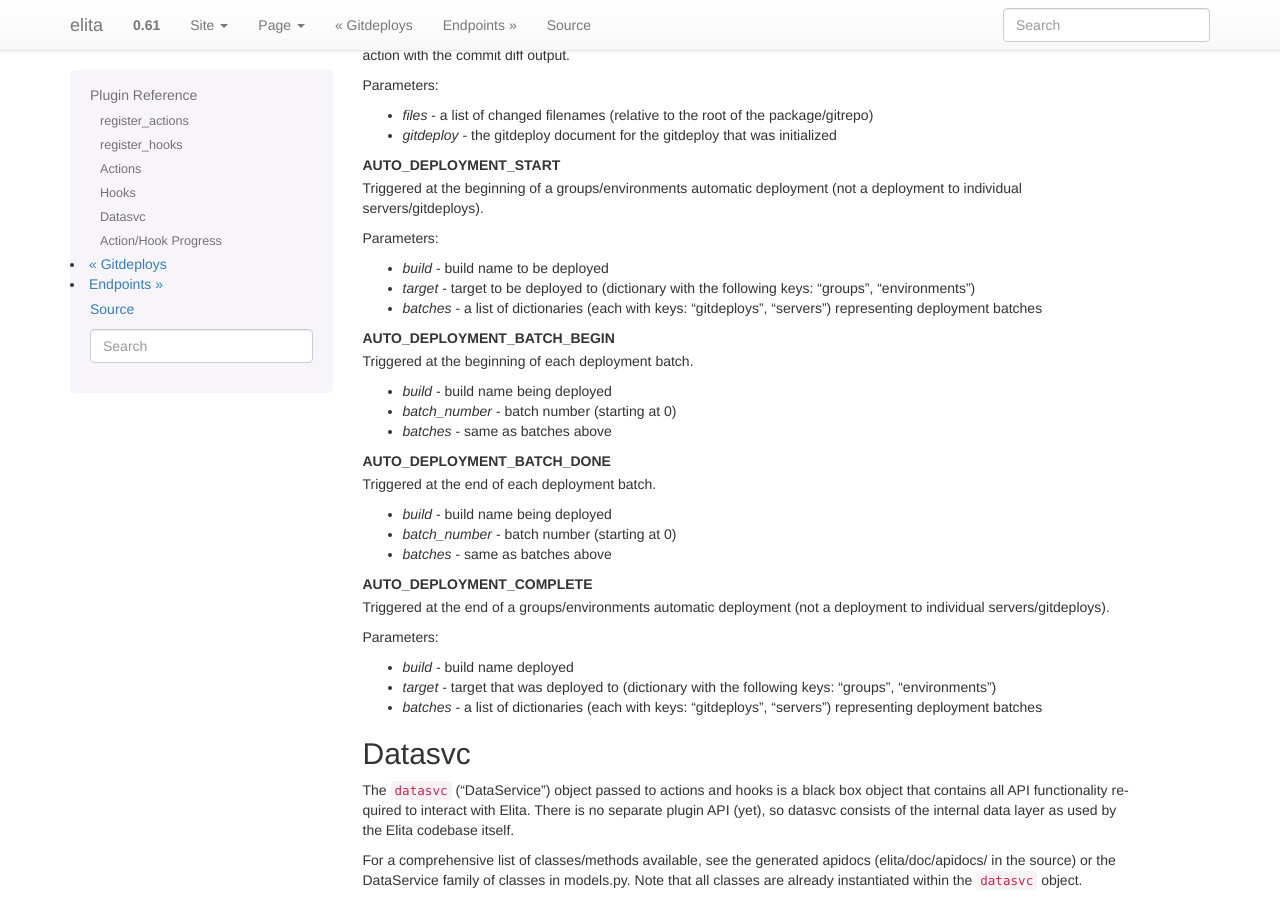
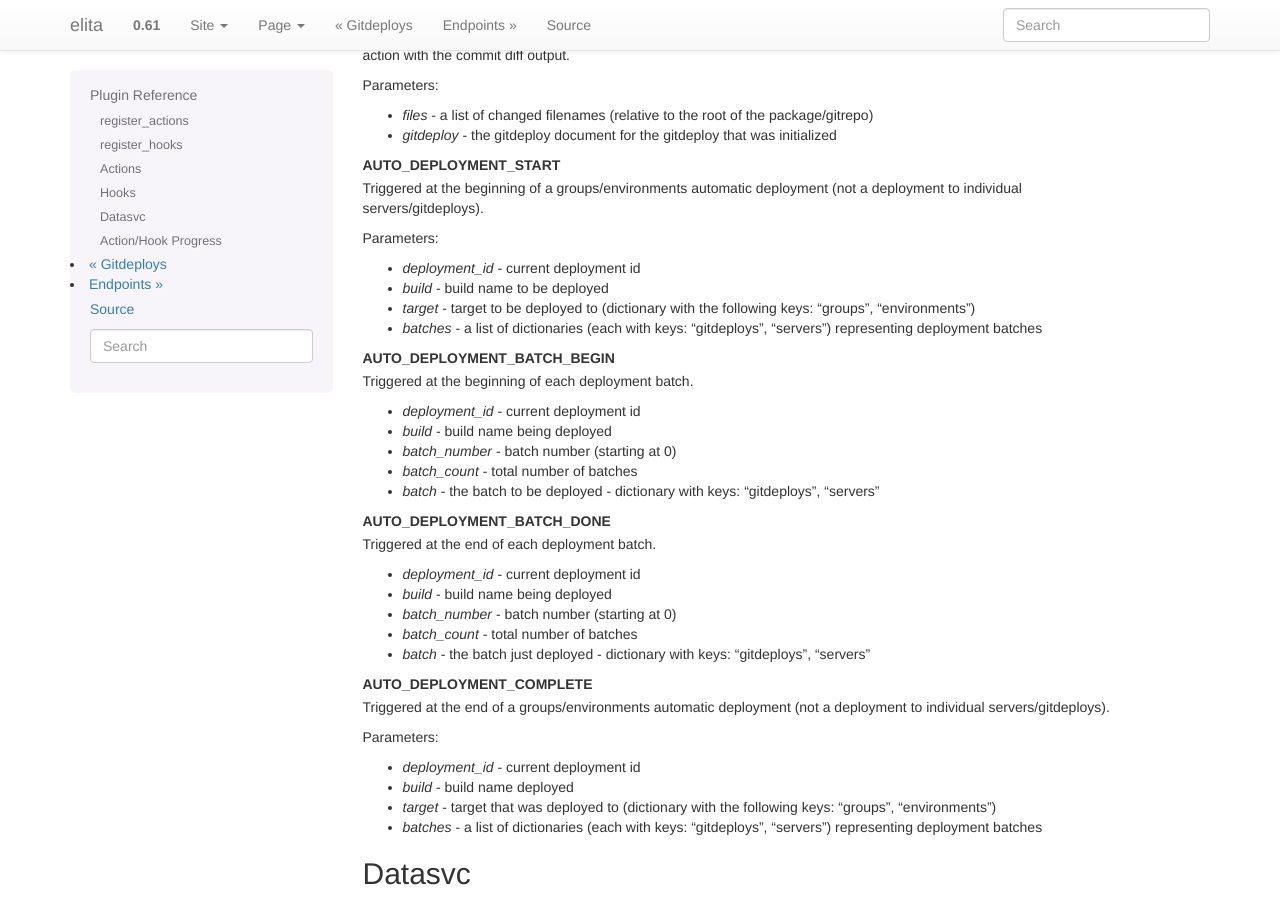
Before and after one commit to bkeroack/elita, a Sphinx documentation site: the page built from doc/plugin.rst, in a window 1280 px wide and 900 px high, scrolled down 3179 px. Built offline with Sphinx 7.4.7, drawn with Linux system fonts in a browser that asks for light colours.

```diff
--- a/doc/plugin.rst
+++ b/doc/plugin.rst
@@ -203,6 +203,7 @@ AUTO_DEPLOYMENT_START
 
   Parameters:
 
+  * *deployment_id* - current deployment id
   * *build* - build name to be deployed
   * *target* - target to be deployed to (dictionary with the following keys: "groups", "environments")
   * *batches* - a list of dictionaries (each with keys: "gitdeploys", "servers") representing deployment batches
@@ -210,22 +211,27 @@ AUTO_DEPLOYMENT_START
 AUTO_DEPLOYMENT_BATCH_BEGIN
   Triggered at the beginning of each deployment batch.
 
+  * *deployment_id* - current deployment id
   * *build* - build name being deployed
   * *batch_number* - batch number (starting at 0)
-  * *batches* - same as batches above
+  * *batch_count* - total number of batches
+  * *batch* - the batch to be deployed - dictionary with keys: "gitdeploys", "servers"
 
 AUTO_DEPLOYMENT_BATCH_DONE
   Triggered at the end of each deployment batch.
 
+  * *deployment_id* - current deployment id
   * *build* - build name being deployed
   * *batch_number* - batch number (starting at 0)
-  * *batches* - same as batches above
+  * *batch_count* - total number of batches
+  * *batch* - the batch just deployed - dictionary with keys: "gitdeploys", "servers"
 
 AUTO_DEPLOYMENT_COMPLETE
   Triggered at the end of a groups/environments automatic deployment (not a deployment to individual servers/gitdeploys).
 
   Parameters:
 
+  * *deployment_id* - current deployment id
   * *build* - build name deployed
   * *target* - target that was deployed to (dictionary with the following keys: "groups", "environments")
   * *batches* - a list of dictionaries (each with keys: "gitdeploys", "servers") representing deployment batches
```
Also changed, not shown: 1 other file.
